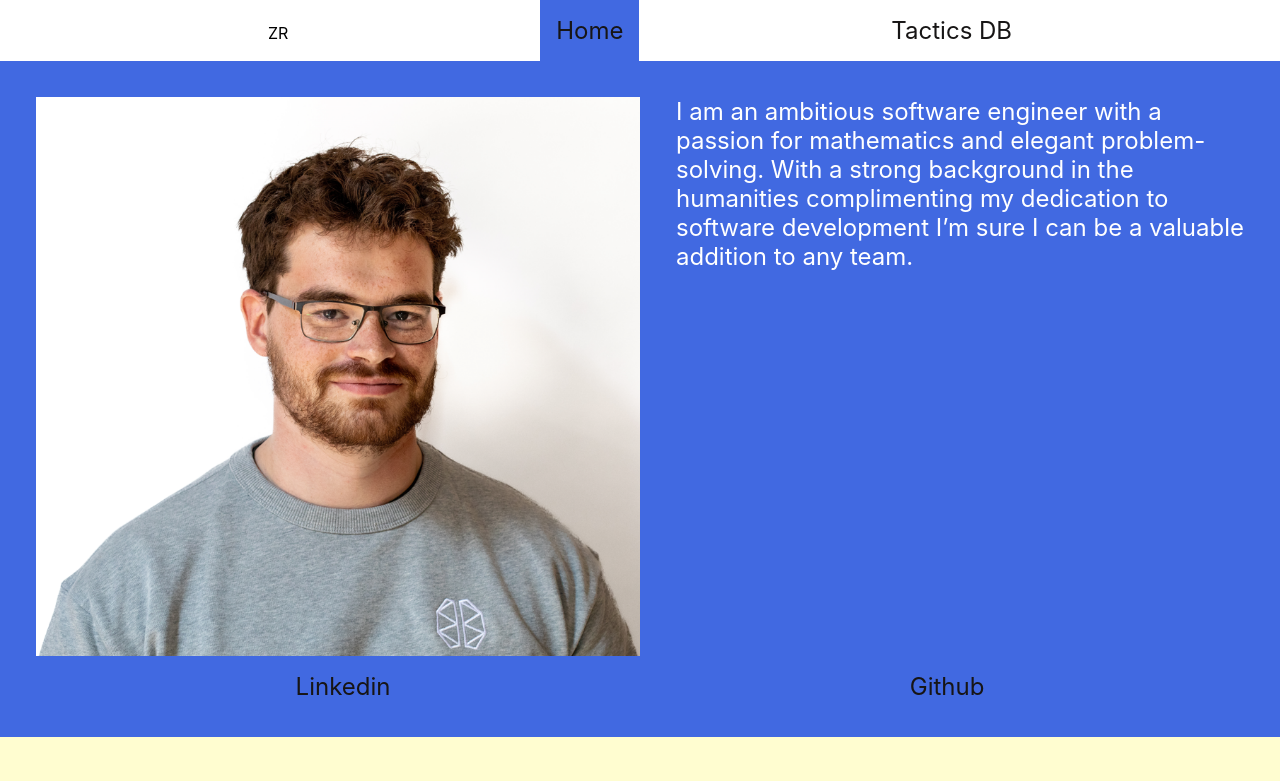
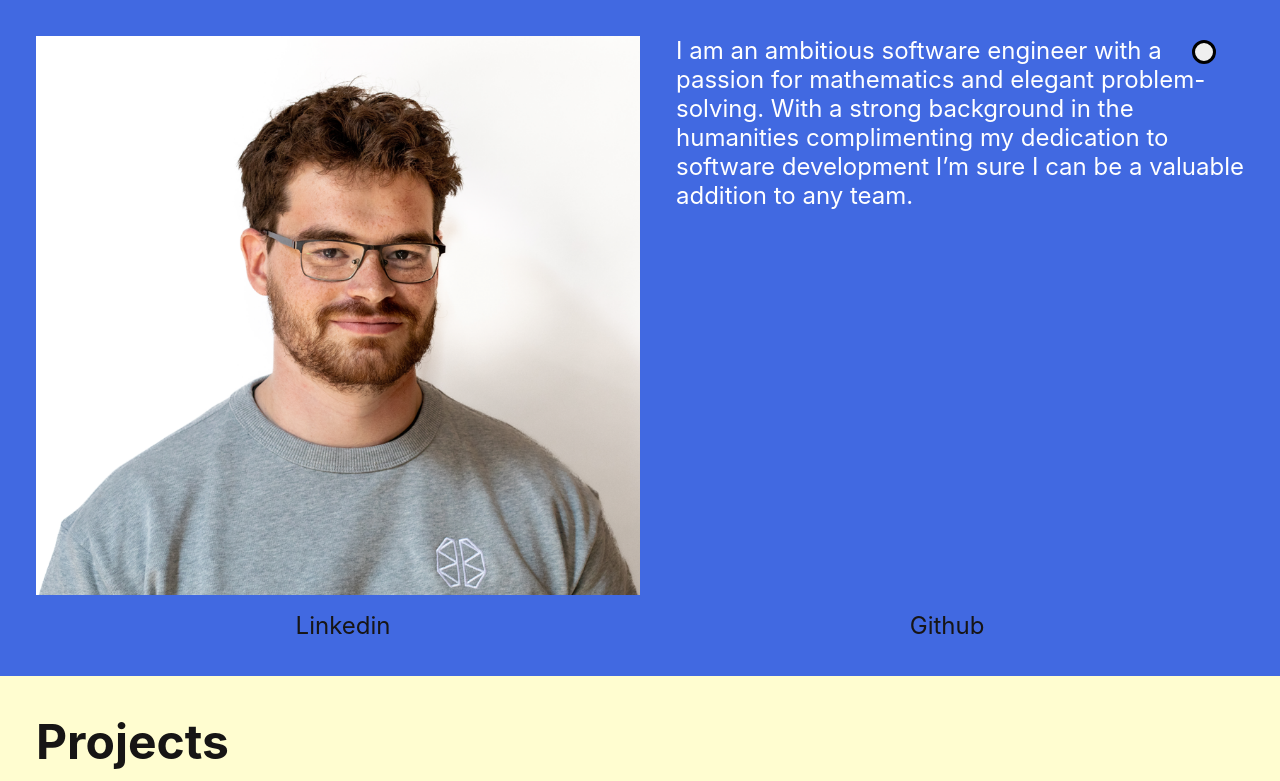
Before and after one commit to zringwood/portfolio-website, a React (Create React App) app: page / in a window 1280 px wide. Shown: the top 781 px of the page. Built offline with nearby package versions, Linux system fonts and the light colour scheme; the HTML template or start-up script is replaced by a standard one.

Commit message:
Starting working on changing the header to a side

```diff
--- a/src/components/Header/Header.jsx
+++ b/src/components/Header/Header.jsx
@@ -1,16 +1,16 @@
-import { NavLink } from "react-router-dom";
+import { useState } from "react";
+import { Link } from "react-router-dom";
 import "./Header.scss"
 
 function Header(){
-    return <>
-    <header className="navbar">
-        <ul className="navlist">
-            <li className="navlist__link navlist__link--logo">ZR</li>
-            <li className="navlist__link"><NavLink to = "/">Home</NavLink></li>
-            <li className="navlist__link"><NavLink to = "/tactics" >Tactics DB</NavLink></li>
-        </ul>
-    </header>
-    </>
+    const [isShowingSidebar, setIsShowingSidebar] = useState(false)
+    return <div className="sidebar">
+        <button className="sidebar__activate" onClick={()=>setIsShowingSidebar(!isShowingSidebar)}></button>
+        {isShowingSidebar && <div className="sidebar__panel">
+            <Link className="sidebar__link" to="/">Home</Link>
+            <Link className="sidebar__link" to="/tactics">Tactics DB</Link>
+            </div>}
+    </div>
 }
 
 export default Header;
--- a/src/components/Header/Header.scss
+++ b/src/components/Header/Header.scss
@@ -1,17 +1,36 @@
 @use '../../styles/partials' as *;
 @use '../../styles/colors' as *;
-.navlist{
-    list-style-type: none;
-    display:flex;
-    justify-content: space-evenly;
-    align-items: baseline;
-    margin:0;
-    padding: $mobile-indent;
+.sidebar{
+    position: fixed;
+        right: 5%;
+        top: 5%;
+    &__activate{
+        border-radius: 50%;
+        outline: none;
+        border: 3px solid black;
+        position: absolute;
+        right: 0;
+        top: 0;
+        width: 1.5rem;
+        height: 1.5rem;
+    }
+    &__panel{
+        width: 20vw;
+        height: 80vh;
+        background-color: green;
+        display:flex;
+        flex-direction: column;
+        row-gap: 1rem;
+        padding: 1rem;
+        box-shadow: 0 5px 15px rgba(0, 0, 0, 0.5 );
+        border-radius: 20px;
+    }
     &__link{
-        .active{
-            padding: $mobile-indent 1rem;
-
-            background-color: $background;
-        }
+        padding: 0.5rem;
+        background-color: grey;
+        border-radius: 4px;
+    }
+    &__link:hover{
+        background-color: darkgray;
     }
 }
```
